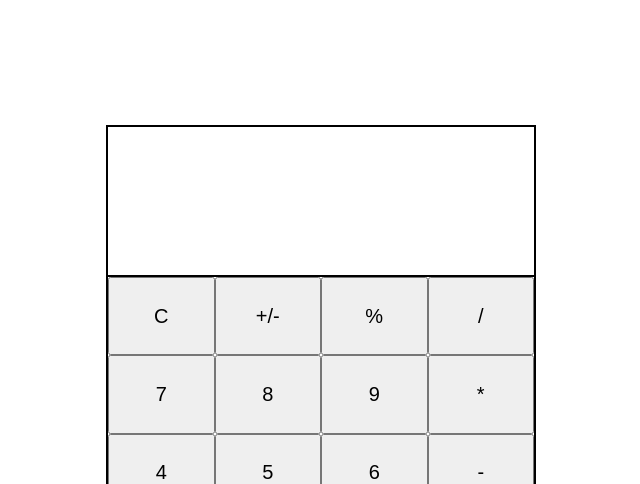
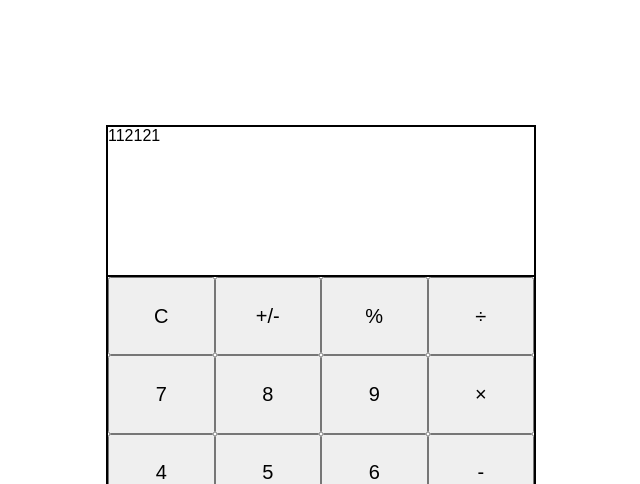
Before and after one commit to Daraphista/calculator, a plain HTML site: page index.html in a window 1280 px wide. Shown: the top 484 px of the page, 319-959 px from the left. Drawn offline with Linux system fonts and the light colour scheme.

Commit message:
added proper arithmetic icons

```diff
--- a/index.html
+++ b/index.html
@@ -10,13 +10,13 @@
 </head>
 <body>
   <div class="container">
-    <div class="screen"></div>
+    <div class="screen">112121</div>
     <div class="numpad">
-      <button>/</button>
+      <button>&#247</button>
       <button>%</button>
       <button>-/+</button>
       <button>C</button>
-      <button>*</button>
+      <button>&#215</button>
       <button>9</button>
       <button>8</button>
       <button>7</button>
@@ -31,7 +31,7 @@
       <button>=</button>
       <button>.</button>
       <button>0</button>
-      <button><i class="material-icons">&#xe14a;</i></button>
+      <button><i class="material-icons">&#xe14a</i></button>
     </div>
   </div>
 </body>
```
